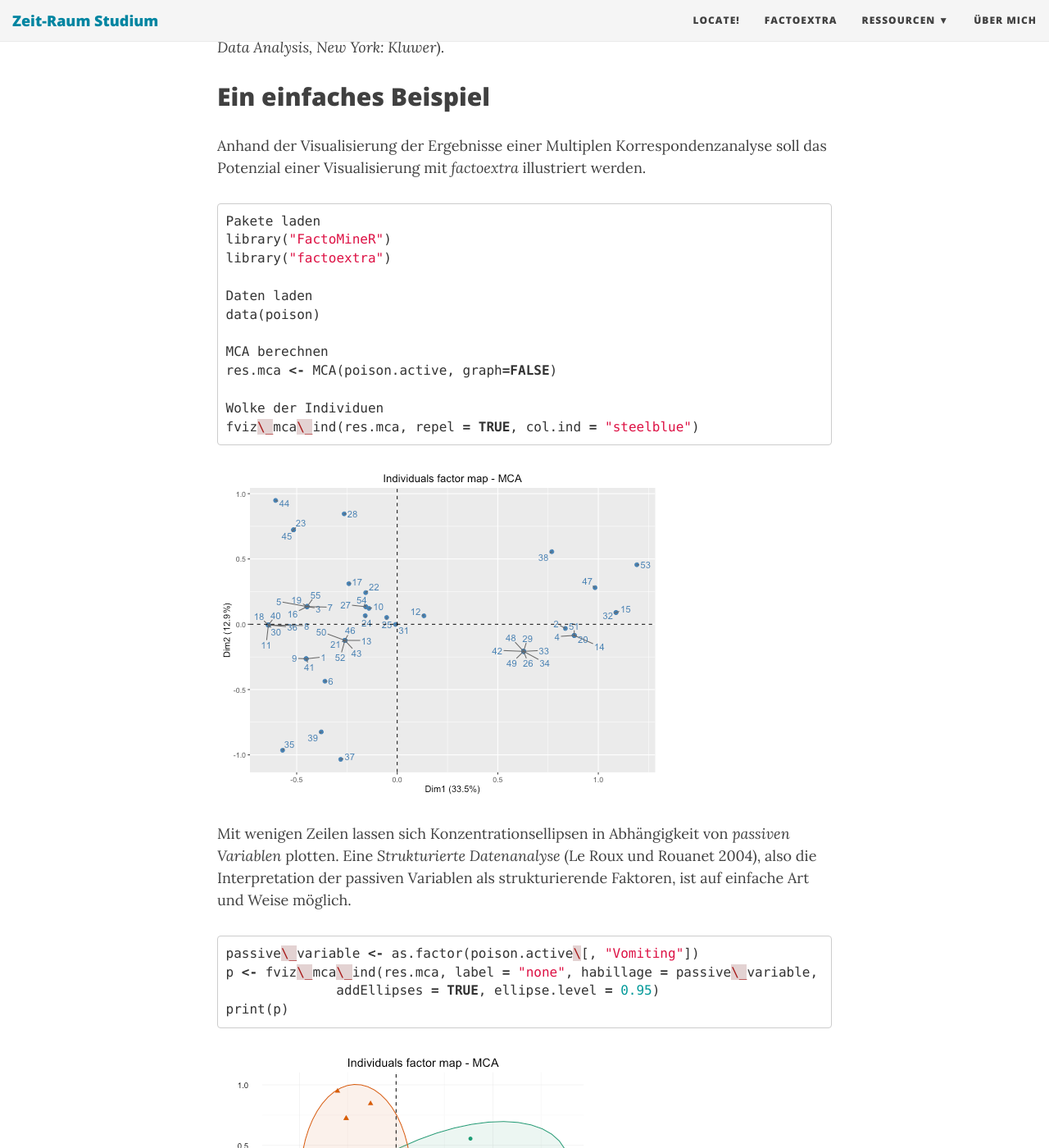
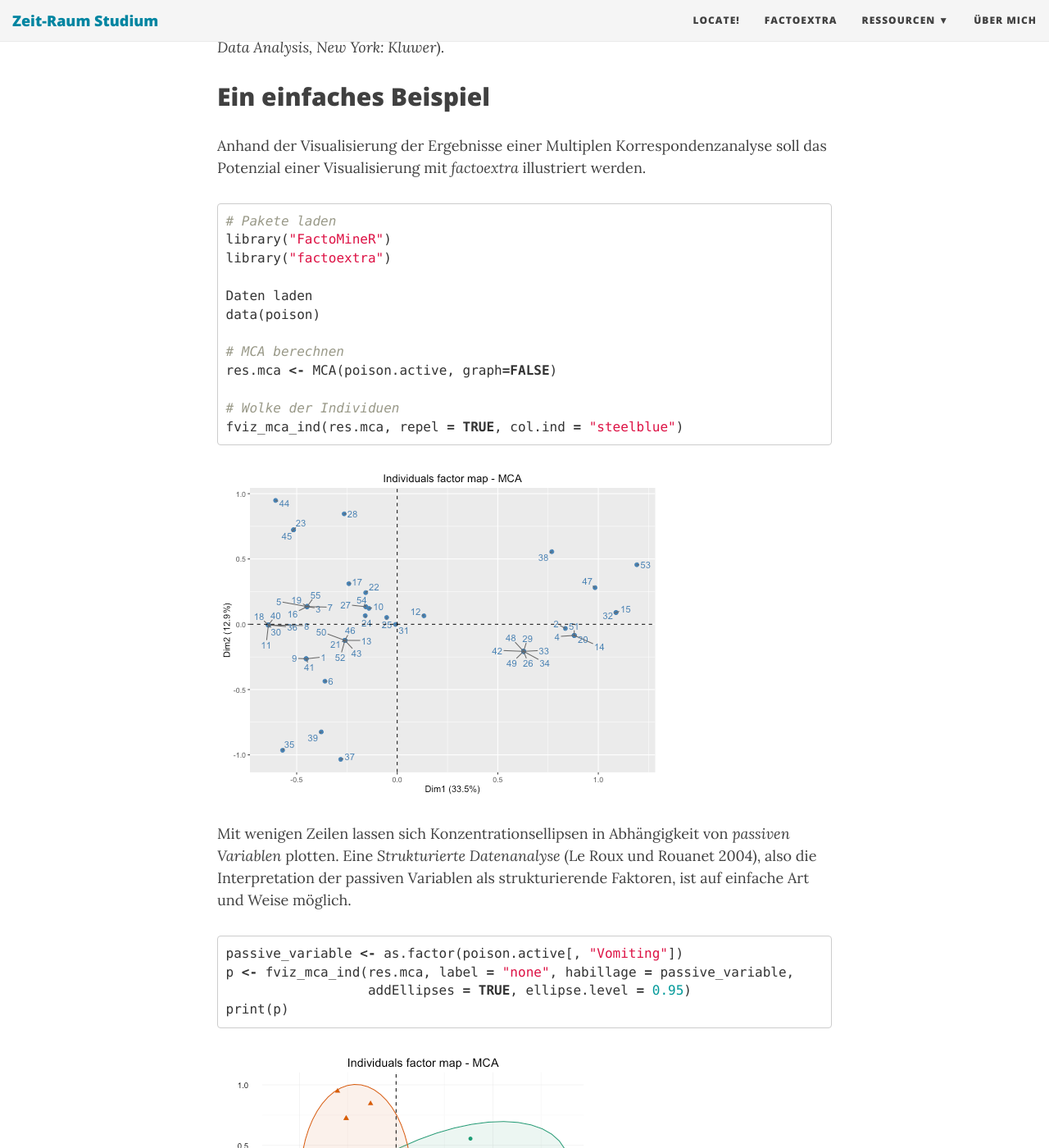
Before and after one commit to inventionate/inventionate-github-pages-backup, a Jekyll site: the page built from _posts/2016-04-26-factoextra.md, in a window 1280 px wide and 1400 px high, scrolled down 1074 px. Shown: the whole window at 82% size. Built offline with Jekyll 4.4.1, drawn with Linux system fonts in a browser that asks for light colours; nearby versions of some CDN libraries; comment, search, counter and statistics services are not loaded.

````diff
--- a/_posts/2016-04-26-factoextra.md
+++ b/_posts/2016-04-26-factoextra.md
@@ -20,18 +20,18 @@ Sofern man [FactoMineR][4] zur Analyse verwendet sind alle Auswertungsstrategien
 Anhand der Visualisierung der Ergebnisse einer Multiplen Korrespondenzanalyse soll das Potenzial einer Visualisierung mit _factoextra_ illustriert werden.
 
 ```r
-Pakete laden
+# Pakete laden
 library("FactoMineR")
 library("factoextra")
 
 Daten laden
 data(poison)
 
-MCA berechnen
+# MCA berechnen
 res.mca <- MCA(poison.active, graph=FALSE)
 
-Wolke der Individuen
-fviz\_mca\_ind(res.mca, repel = TRUE, col.ind = "steelblue")
+# Wolke der Individuen
+fviz_mca_ind(res.mca, repel = TRUE, col.ind = "steelblue")
 ```
 
 ![][image-1]
@@ -39,9 +39,9 @@ fviz\_mca\_ind(res.mca, repel = TRUE, col.ind = "steelblue")
 Mit wenigen Zeilen lassen sich Konzentrationsellipsen in Abhängigkeit von _passiven Variablen_ plotten. Eine _Strukturierte Datenanalyse_ (Le Roux und Rouanet 2004), also die Interpretation der passiven Variablen als strukturierende Faktoren, ist auf einfache Art und Weise möglich.
 
 ```r
-passive\_variable <- as.factor(poison.active\[, "Vomiting"])
-p <- fviz\_mca\_ind(res.mca, label = "none", habillage = passive\_variable,
-              addEllipses = TRUE, ellipse.level = 0.95)
+passive_variable <- as.factor(poison.active[, "Vomiting"])
+p <- fviz_mca_ind(res.mca, label = "none", habillage = passive_variable,
+	          addEllipses = TRUE, ellipse.level = 0.95)
 print(p)
 ```
 
````
Also changed, not shown: _posts/2016-05-02-zeitmuster.md (line endings or trailing spaces).
